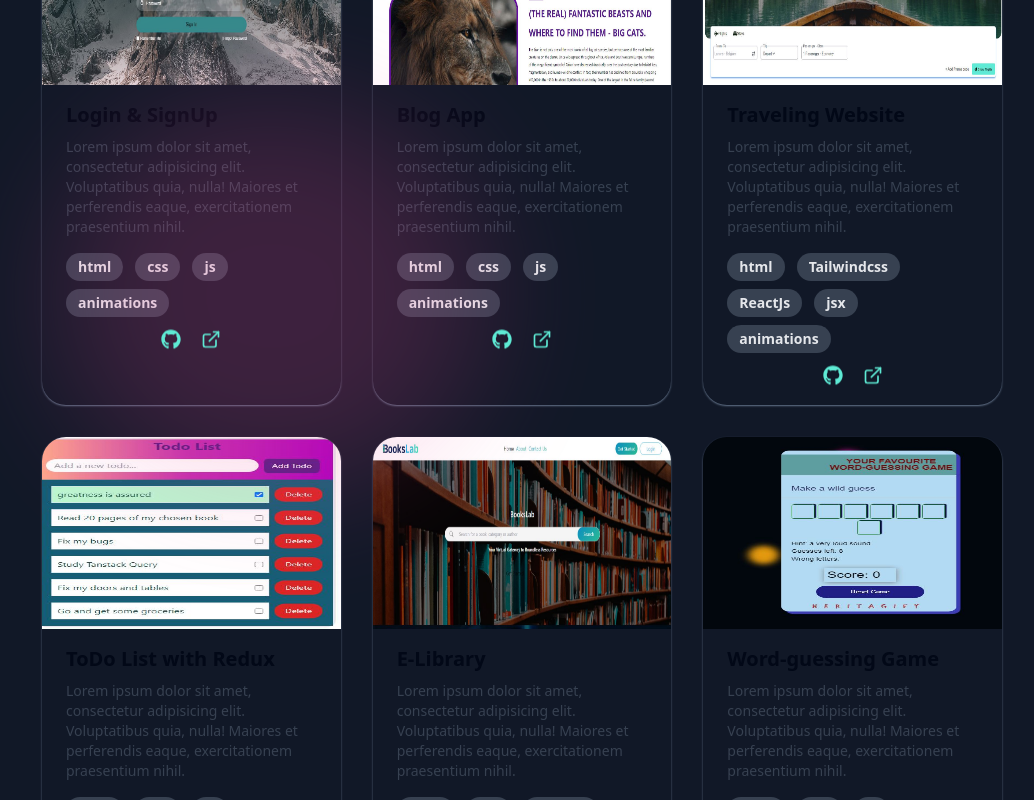
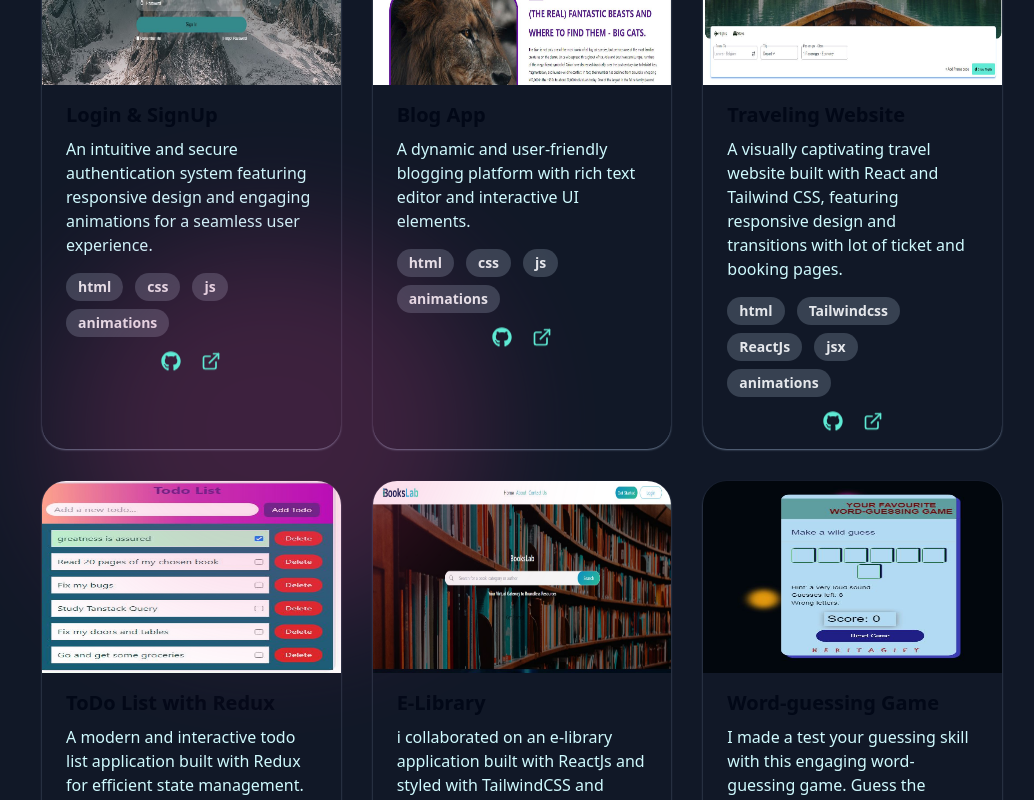
Before and after one commit to Heritagify/My-Portfolio, a Next.js app: page / in a window 1280 px wide. Shown: the part 1960-2760 px from the top of the page, without its empty margins (118-1152 px from the left). Built offline with nearby package versions, Linux system fonts and the light colour scheme.

Commit message:
project descriptions

```diff
--- a/app/layout.tsx
+++ b/app/layout.tsx
@@ -13,7 +13,8 @@ export default function RootLayout({
   return (
     <html lang="en">
       <head>
-        <link rel="icon" href={Logo.src} type="image/png" />
+        <title>Heritagify&#x2019;s</title>
+        <link rel="icon" href={Logo.src} type="image/png" sizes="64x64"/>
       </head>
       <body>
         <ThemeProvider
--- a/components/ProjectCard.tsx
+++ b/components/ProjectCard.tsx
@@ -22,7 +22,7 @@ const ProjectCard: React.FC<ProjectCardProps> = ({ project }) => {
       <Image className="w-full  h-48" src={project.image} alt={project.title} />
       <div className="px-6 py-4">
         <div className="font-bold text-xl mb-2">{project.title}</div>
-        <p className="text-gray-700 text-sm">{project.description}</p>
+        <p className="dark:text-cyan-100 text-gray-700 text-md">{project.description}</p>
       </div>
       <div className="px-6 gap-2 pb-2">
         {project.technologies.map((tech: string) => (
--- a/components/Services.tsx
+++ b/components/Services.tsx
@@ -23,7 +23,7 @@ const projects = [
     {
       id: 1,
       title: 'Login & SignUp',
-      description: 'Lorem ipsum dolor sit amet, consectetur adipisicing elit. Voluptatibus quia, nulla! Maiores et perferendis eaque, exercitationem praesentium nihil.',
+      description: 'An intuitive and secure authentication system featuring responsive design and engaging animations for a seamless user experience.',
       image: Login,
       technologies: ['html', 'css', 'js', 'animations'],
       githubLink: 'https://github.com/your-github-username',
@@ -32,7 +32,7 @@ const projects = [
     {
       id: 2,
       title: 'Blog App',
-      description: 'Lorem ipsum dolor sit amet, consectetur adipisicing elit. Voluptatibus quia, nulla! Maiores et perferendis eaque, exercitationem praesentium nihil.',
+      description: 'A dynamic and user-friendly blogging platform with rich text editor and interactive UI elements.',
       image: Swifty,
       technologies: ['html', 'css', 'js', 'animations'],
       githubLink: 'https://github.com/your-github-username',
@@ -41,7 +41,7 @@ const projects = [
     {
       id: 3,
       title: 'Traveling Website',
-      description: 'Lorem ipsum dolor sit amet, consectetur adipisicing elit. Voluptatibus quia, nulla! Maiores et perferendis eaque, exercitationem praesentium nihil.',
+      description: 'A visually captivating travel website built with React and Tailwind CSS, featuring responsive design and transitions with lot of ticket and booking pages.',
       image: Travels,
       technologies: ['html', 'Tailwindcss', 'ReactJs', 'jsx', 'animations'],
       githubLink: 'https://github.com/Heritagify/Todo-List-with-Redux',
@@ -50,7 +50,7 @@ const projects = [
     {
       id: 4,
       title: 'ToDo List with Redux',
-      description: 'Lorem ipsum dolor sit amet, consectetur adipisicing elit. Voluptatibus quia, nulla! Maiores et perferendis eaque, exercitationem praesentium nihil.',
+      description: 'A modern and interactive todo list application built with Redux for efficient state management. Easily add, edit, and delete tasks, and keep track of your daily goals. The intuitive interface and seamless animations make task management a breeze.',
       image: Todo,
       technologies: ['html', 'css', 'js', 'animations'],
       githubLink: 'https://github.com/Heritagify/Todo-List-with-Redux',
@@ -59,7 +59,7 @@ const projects = [
     {
       id: 5,
       title: 'E-Library',
-      description: 'Lorem ipsum dolor sit amet, consectetur adipisicing elit. Voluptatibus quia, nulla! Maiores et perferendis eaque, exercitationem praesentium nihil.',
+      description: 'i collaborated on an e-library application built with ReactJs and styled with TailwindCSS and Vanilla css, to offer a seamless reading experience. ',
       image: BooksLab,
       technologies: ['html', 'css', 'ReactJs', 'TailwindCss'],
       githubLink: 'https://github.com/Heritagify/Todo-List-with-Redux',
@@ -68,7 +68,7 @@ const projects = [
     {
       id: 6,
       title: 'Word-guessing Game',
-      description: 'Lorem ipsum dolor sit amet, consectetur adipisicing elit. Voluptatibus quia, nulla! Maiores et perferendis eaque, exercitationem praesentium nihil.',
+      description: 'I made a test your guessing skill with this engaging word-guessing game. Guess the hidden word by entering letters one at a time. With each correct guess, the word reveals itself. The sleek design and smooth animations add to the excitement of the gameplay.',
       image: wordGuess,
       technologies: ['html', 'css', 'js', 'animations'],
       githubLink: 'https://github.com/Heritagify/Todo-List-with-Redux',
@@ -77,7 +77,7 @@ const projects = [
     {
       id: 7,
       title: 'Discount Calculator',
-      description: 'Lorem ipsum dolor sit amet, consectetur adipisicing elit. Voluptatibus quia, nulla! Maiores et perferendis eaque, exercitationem praesentium nihil.',
+      description: 'Calculate discounts effortlessly with this intuitive discount calculator. Enter the original price and the discount percentage, and instantly see the discounted price and the amount saved. The clean and responsive design ensures a user-friendly experience on any device.',
       image: Calculator,
       technologies: ['html', 'css', 'js', 'animations'],
       githubLink: 'https://github.com/Heritagify/Todo-List-with-Redux',
@@ -90,7 +90,7 @@ export default function Services() {
         <div>
             <center className="text-2xl font-semibold py-8">Projects</center>
 
-                <div className="grid grid-cols-1 sm:grid-cols-2 lg:grid-cols-3 gap-8 p-4 lg:mx-36">
+                <div className="grid grid-cols-1 sm:grid-cols-2 lg:grid-cols-3 gap-8 p-4 pb-1 lg:mx-36">
                 {projects.map((project) => (
                   <ProjectCard key={project.id} project={project} />
                 ))}
```
